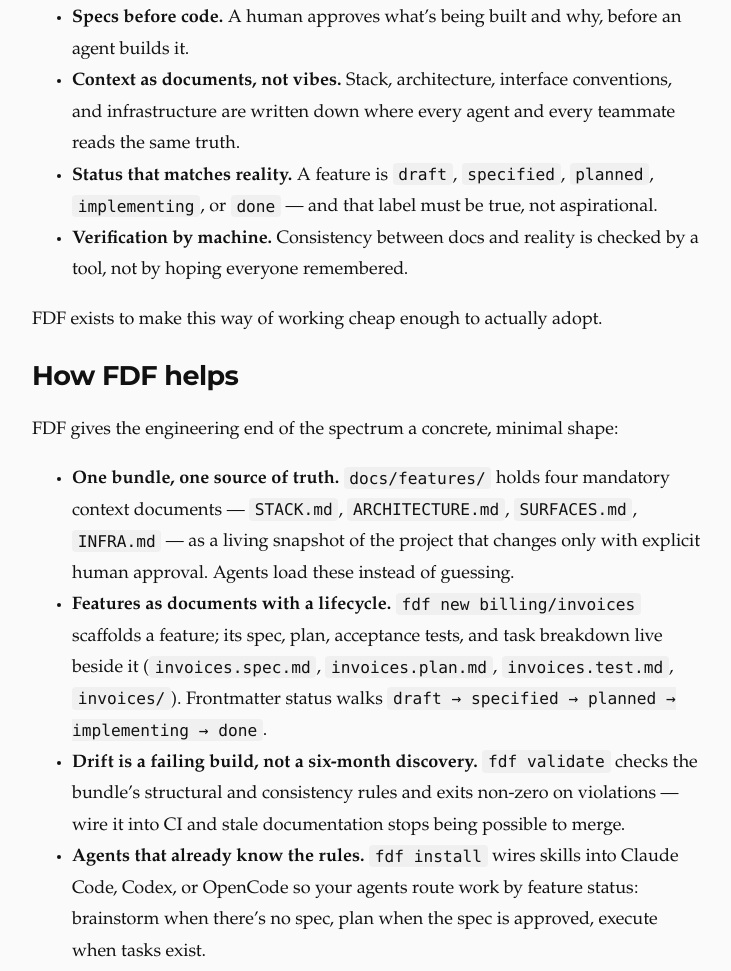
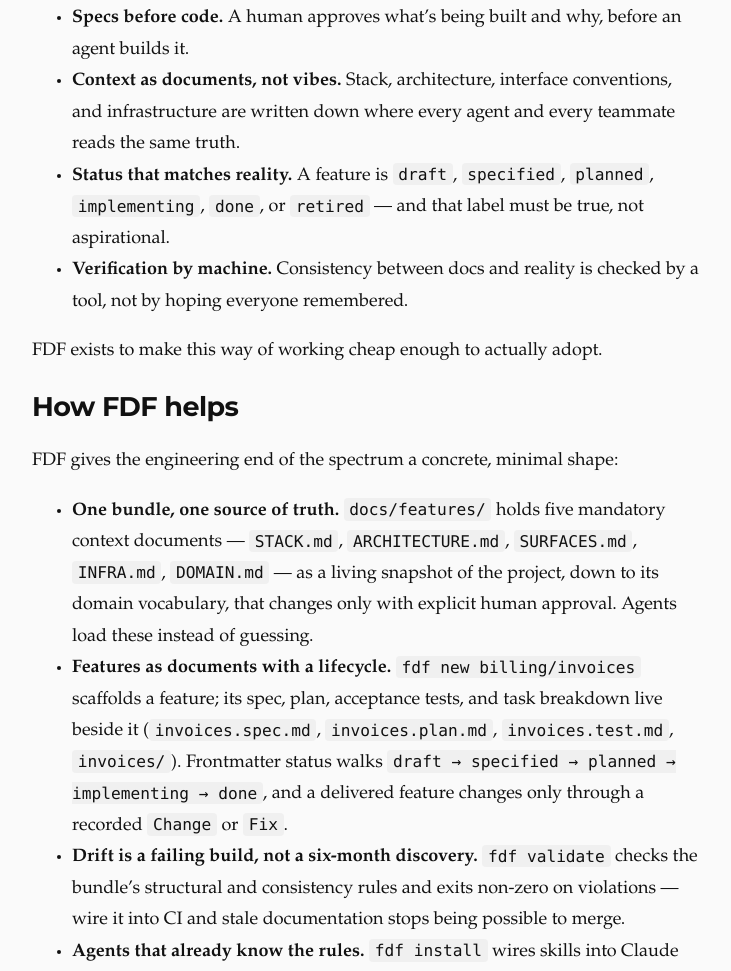
Before and after one commit to GiteshDalal/giteshdalal.github.io, an Astro site: page /projects/fdf in a window 1280 px wide. Shown: the part 3594-4565 px from the top of the page, without its empty margins (224-955 px from the left). Built offline with nearby package versions, Linux system fonts and the light colour scheme; Astro itself is replaced by a stand-in of ours; some packages are replaced by stand-ins of ours.

Commit message:
content: bring FDF project page up to v0.6
The page still described four context documents; v0.6 adds DOMAIN.md
as the fifth. Also list the retired status and note that a delivered
feature changes only through a recorded Change or Fix.

Co-Authored-By: Claude Opus 5.5 <noreply@anthropic.com>

```diff
--- a/src/content/projects/fdf.md
+++ b/src/content/projects/fdf.md
@@ -75,7 +75,7 @@ Agentic engineering is a structured way of working with agents:
 
 - **Specs before code.** A human approves what's being built and why, before an agent builds it.
 - **Context as documents, not vibes.** Stack, architecture, interface conventions, and infrastructure are written down where every agent and every teammate reads the same truth.
-- **Status that matches reality.** A feature is `draft`, `specified`, `planned`, `implementing`, or `done` — and that label must be true, not aspirational.
+- **Status that matches reality.** A feature is `draft`, `specified`, `planned`, `implementing`, `done`, or `retired` — and that label must be true, not aspirational.
 - **Verification by machine.** Consistency between docs and reality is checked by a tool, not by hoping everyone remembered.
 
 FDF exists to make this way of working cheap enough to actually adopt.
@@ -84,8 +84,8 @@ FDF exists to make this way of working cheap enough to actually adopt.
 
 FDF gives the engineering end of the spectrum a concrete, minimal shape:
 
-- **One bundle, one source of truth.** `docs/features/` holds four mandatory context documents — `STACK.md`, `ARCHITECTURE.md`, `SURFACES.md`, `INFRA.md` — as a living snapshot of the project that changes only with explicit human approval. Agents load these instead of guessing.
-- **Features as documents with a lifecycle.** `fdf new billing/invoices` scaffolds a feature; its spec, plan, acceptance tests, and task breakdown live beside it (`invoices.spec.md`, `invoices.plan.md`, `invoices.test.md`, `invoices/`). Frontmatter status walks `draft → specified → planned → implementing → done`.
+- **One bundle, one source of truth.** `docs/features/` holds five mandatory context documents — `STACK.md`, `ARCHITECTURE.md`, `SURFACES.md`, `INFRA.md`, `DOMAIN.md` — as a living snapshot of the project, down to its domain vocabulary, that changes only with explicit human approval. Agents load these instead of guessing.
+- **Features as documents with a lifecycle.** `fdf new billing/invoices` scaffolds a feature; its spec, plan, acceptance tests, and task breakdown live beside it (`invoices.spec.md`, `invoices.plan.md`, `invoices.test.md`, `invoices/`). Frontmatter status walks `draft → specified → planned → implementing → done`, and a delivered feature changes only through a recorded `Change` or `Fix`.
 - **Drift is a failing build, not a six-month discovery.** `fdf validate` checks the bundle's structural and consistency rules and exits non-zero on violations — wire it into CI and stale documentation stops being possible to merge.
 - **Agents that already know the rules.** `fdf install` wires skills into Claude Code, Codex, or OpenCode so your agents route work by feature status: brainstorm when there's no spec, plan when the spec is approved, execute when tasks exist.
 
@@ -102,7 +102,7 @@ FDF deliberately occupies a different layer:
 
 - **A format with a deterministic validator, not a workflow engine.** FDF defines what artifacts must exist, how they're named, and what consistency means — and a fast Go CLI enforces it with an exit code. Correctness doesn't depend on a model following instructions; it's checked the way a linter checks code.
 - **Tool-agnostic by design.** The bundle is plain Markdown + Gherkin in git. It works with Claude Code, Codex, and OpenCode today, and with whatever harness wins next year — because the interface between humans and agents is the documents, not any particular tool.
-- **Minimal surface.** Four context documents, a naming convention, a status lifecycle, and one validation command. There are no personas to configure and no pipeline to buy into. You can adopt FDF on an existing project in an afternoon.
+- **Minimal surface.** Five context documents, a naming convention, a status lifecycle, and one validation command. There are no personas to configure and no pipeline to buy into. You can adopt FDF on an existing project in an afternoon.
 - **Complementary, not competing.** Process skills like Superpowers govern *how an agent works right now*; FDF governs *what must exist and stay true in the repo forever*. They stack — and FDF is the layer that persists after every session ends.
 
 If you want a validated, permanent, tool-independent record of what your software does and why — the thing that makes the tenth month of a project as cheap as the first — that's the gap FDF fills.
```
